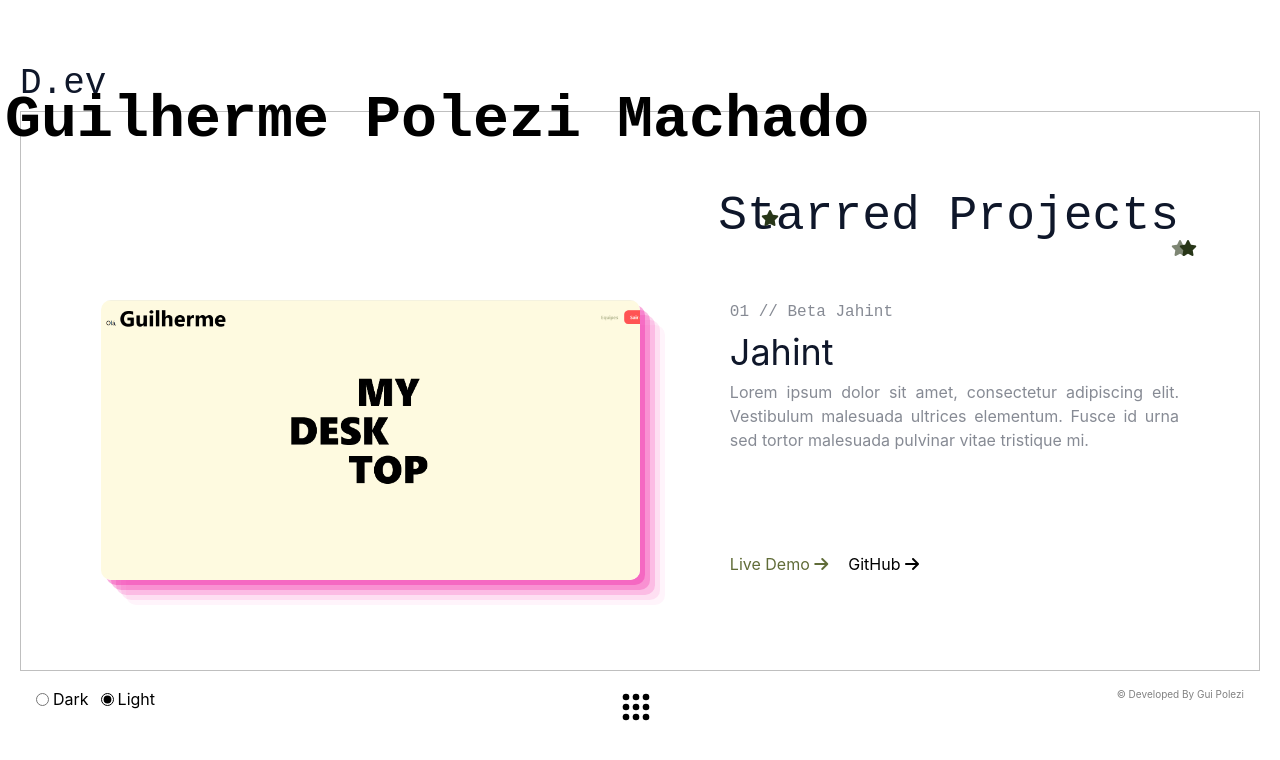
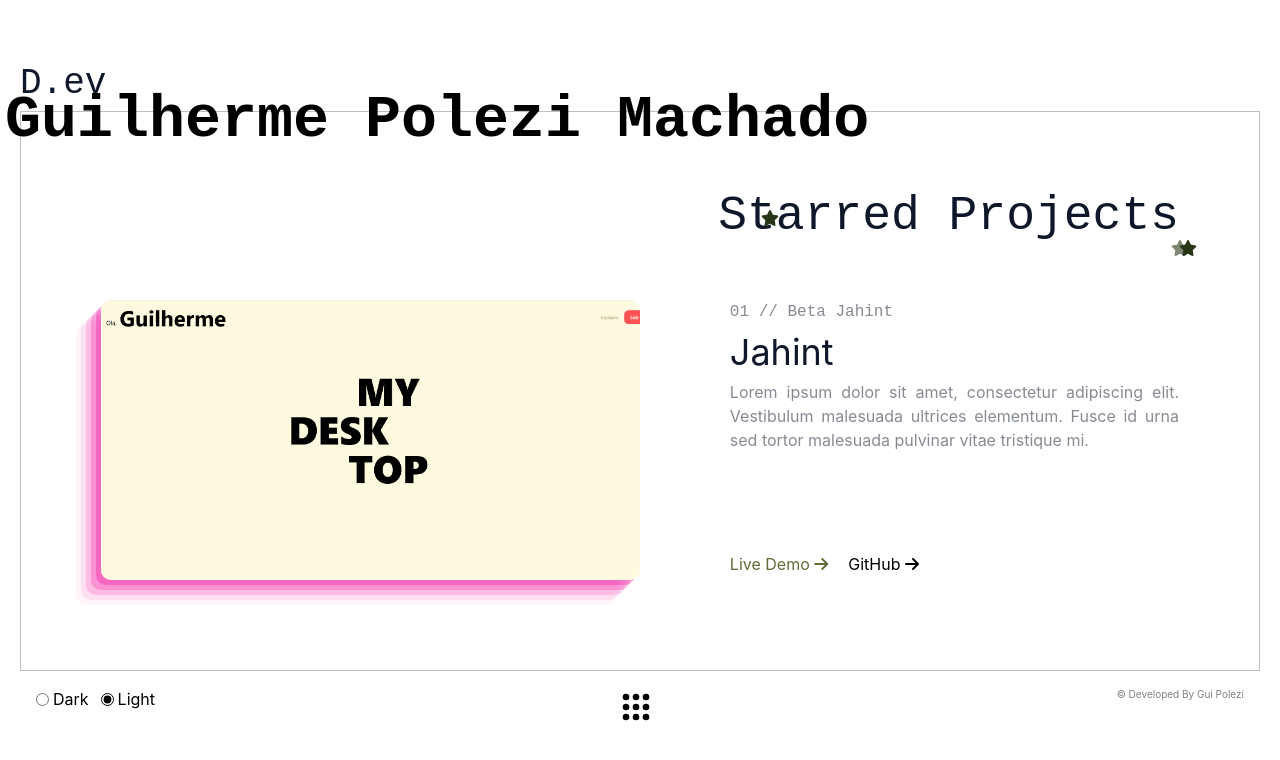
Before and after one commit to GuiPolezi/portfolio-dev, a React (Vite) app: page /projects in a window 1280 px wide. Shown: the top 760 px of the page. Built offline with nearby package versions, Linux system fonts and the light colour scheme; a web font is replaced by a local one.

Commit message:
Adjust z-index myName container and new box-shadow

```diff
--- a/src/index.css
+++ b/src/index.css
@@ -38,6 +38,7 @@
 
 #glitch-wrapper {
   position: absolute;
+  z-index: 3;
   top: 90px;
   left: 5px;
 }
@@ -148,7 +149,7 @@ font-family: "Iosevka Charon Mono", monospace;
 }
 
 .flip-content-one {
-  box-shadow: rgba(240, 46, 170, 0.4) 5px 5px, rgba(240, 46, 170, 0.3) 10px 10px, rgba(240, 46, 170, 0.2) 15px 15px, rgba(240, 46, 170, 0.1) 20px 20px, rgba(240, 46, 170, 0.05) 25px 25px;
+ box-shadow: rgba(240, 46, 170, 0.4) -5px 5px, rgba(240, 46, 170, 0.3) -10px 10px, rgba(240, 46, 170, 0.2) -15px 15px, rgba(240, 46, 170, 0.1) -20px 20px, rgba(240, 46, 170, 0.05) -25px 25px;
 }
 
 .flip-content-two {
```
